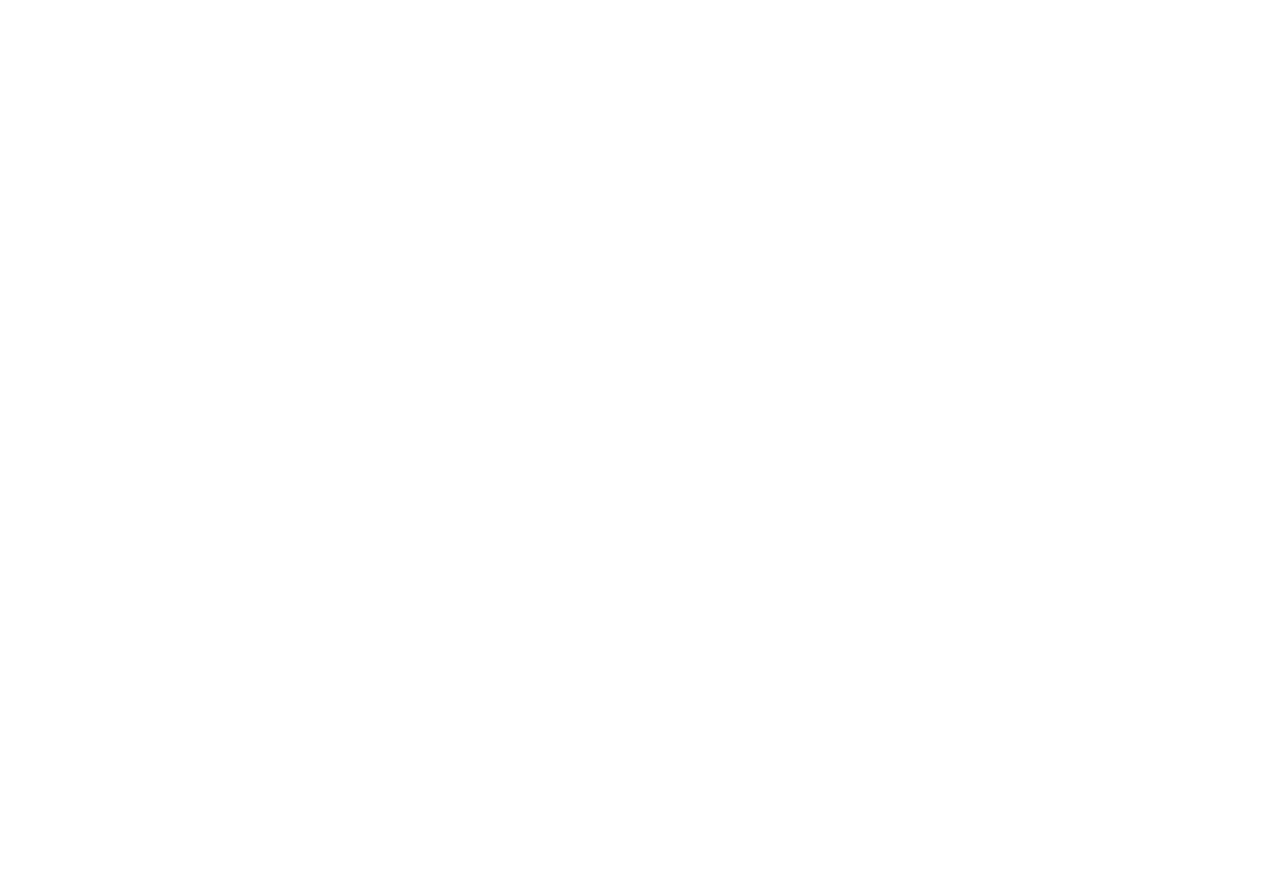
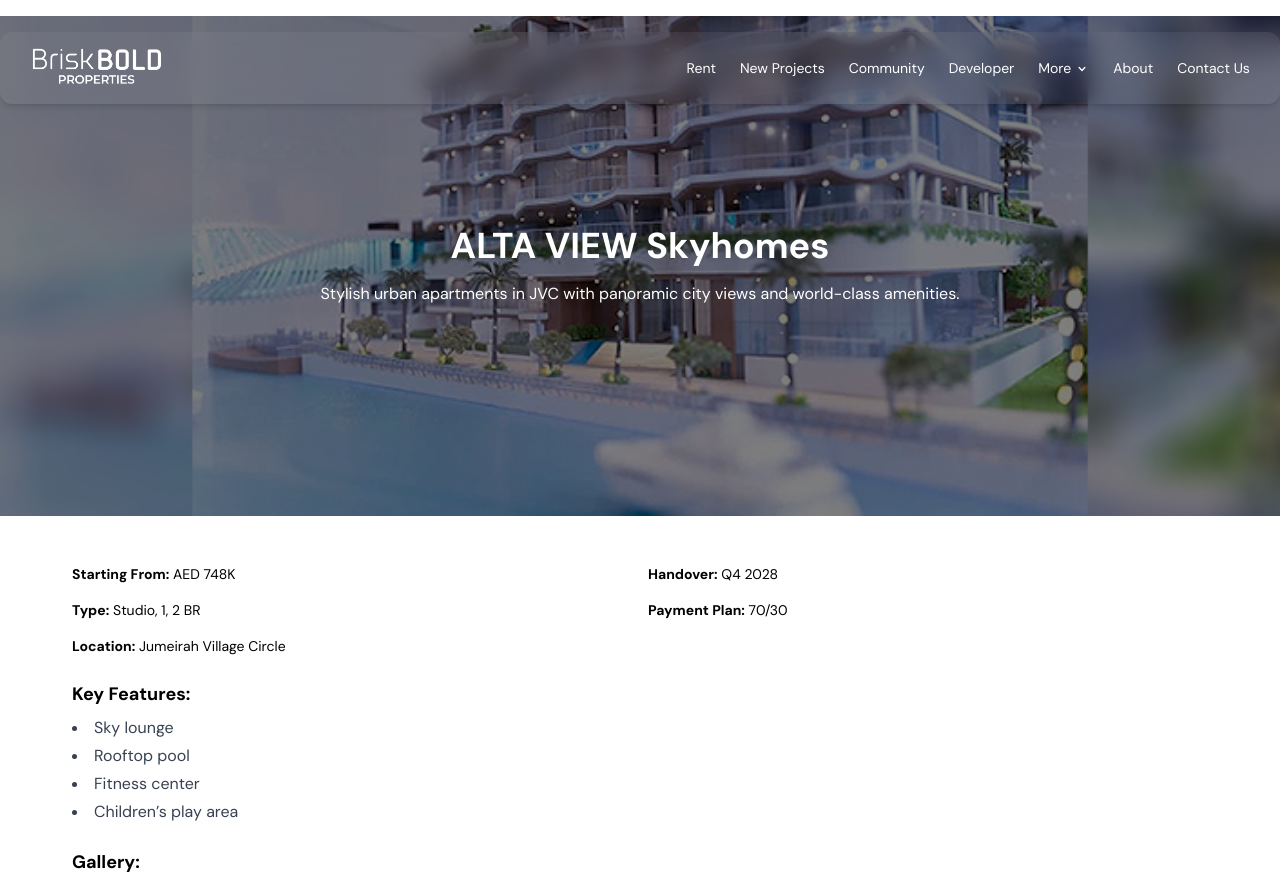
Before and after one commit to usmanashrafsiddiqi/BBP-MERN-WEBSITE, a React (Vite) app in the folder frontend/: page /projects/alta-view-skyhomes in a window 1280 px wide. Before the commit this address had no page. Shown: the top 890 px of the page. Before the commit the page ends 800 px from the top, so only its background shows below. Built offline with nearby package versions, Linux system fonts and the light colour scheme.

Commit message:
added inside projectdetail page

```diff
--- a/frontend/src/App.jsx
+++ b/frontend/src/App.jsx
@@ -18,6 +18,7 @@
 import Blogs from './pages/Blogs';
 import BlogArticle from './pages/BlogArticle';
 import JobDetail from "./pages/JobDetail";
+import ProjectDetails from "./pages/ProjectDetails";
 function App() {
   return (
     <Router>
@@ -35,6 +36,7 @@
         <Route path="/team" element={<TeamInfo />} />
         <Route path="/rent" element={<Rent />} />
         <Route path="/newprojects" element={<NewProjects />} />
+        <Route path="/projects/:slug" element={<ProjectDetails />} />
         <Route path="/developer/:name" element={<DeveloperDetail />} />
         <Route path="/career" element={<Career />} />
         <Route path="/careers/:slug" element={<JobDetail />} />
--- a/frontend/src/components/Navbar.jsx
+++ b/frontend/src/components/Navbar.jsx
@@ -23,7 +23,14 @@
 
         {/* Desktop Menu */}
         <div className="hidden md:flex items-center gap-6">
-          <Link to="/rent" className="text-white text-sm hover:underline">Rent</Link>
+         {/* Rent (Coming Soon) */}
+<div className="relative group cursor-default">
+  <span className="text-white text-sm">Rent</span>
+  <div className="absolute left-1/2 -translate-x-1/2 mt-1 hidden group-hover:block bg-black text-white text-xs rounded px-2 py-1 whitespace-nowrap">
+    Coming Soon
+  </div>
+</div>
+
           <Link to="/newprojects" className="text-white text-sm hover:underline">New Projects</Link>
           <Link to="/community" className="text-white text-sm hover:underline">Community</Link>
           <Link to="/developer" className="text-white text-sm hover:underline">Developer</Link>
@@ -63,7 +70,14 @@
       {/* Mobile Menu */}
       {menuOpen && (
         <div className="absolute top-full left-0 w-full bg-white text-black z-[9998] flex flex-col items-center space-y-4 py-6 rounded-b-[24px] shadow-lg md:hidden">
-          <Link to="/rent" className="hover:underline" onClick={toggleMenu}>Rent</Link>
+        {/* Rent (Coming Soon) */}
+<div className="relative group cursor-default">
+  <span className="text-black text-base">Rent</span>
+  <div className="absolute left-1/2 -translate-x-1/2 mt-1 hidden group-hover:block bg-black text-white text-xs rounded px-2 py-1 whitespace-nowrap">
+    Coming Soon
+  </div>
+</div>
+
           <Link to="/newprojects" className="hover:underline" onClick={toggleMenu}>New Projects</Link>
           <Link to="/community" className="hover:underline" onClick={toggleMenu}>Community</Link>
           <Link to="/developer" className="hover:underline" onClick={toggleMenu}>Developer</Link>
--- a/frontend/src/pages/NewProjects.jsx
+++ b/frontend/src/pages/NewProjects.jsx
@@ -1,12 +1,13 @@
 import React from "react";
-import { useLocation } from "react-router-dom";
+import { useLocation, Link } from "react-router-dom";
 import Header from "../components/Header";
 import Footer from "../components/Footer";
 
-// ✅ Updated Project Data
+// ✅ Updated Project Data with slugs
 const projects = [
   {
     id: 1,
+    slug: "reef998",
     image: "/reef998.jpg",
     title: "Reef 998",
     startingFrom: "AED 760K",
@@ -17,6 +18,7 @@
   },
   {
     id: 2,
+    slug: "azizi-sikandar",
     image: "/sikandar.jpg",
     title: "Azizi Sakandar",
     startingFrom: "AED 550K",
@@ -27,6 +29,7 @@
   },
   {
     id: 3,
+    slug: "azizi-arian",
     image: "/arian.jpg",
     title: "Azizi Arian",
     startingFrom: "AED 960K",
@@ -37,6 +40,7 @@
   },
   {
     id: 4,
+    slug: "azizi-wasel",
     image: "/wasel.jpg",
     title: "Azizi Wasel",
     startingFrom: "AED 1,675,000",
@@ -47,6 +51,7 @@
   },
   {
     id: 5,
+    slug: "alta-view-skyhomes",
     image: "/view.jpg",
     title: "ALTA VIEW Skyhomes",
     startingFrom: "AED 748K",
@@ -57,6 +62,7 @@
   },
   {
     id: 6,
+    slug: "samana-skyviews",
     image: "/skyview.jpg",
     title: "Samana Skyviews",
     startingFrom: "AED 689,000",
@@ -67,6 +73,7 @@
   },
   {
     id: 7,
+    slug: "azizi-ameer",
     image: "/ameer.jpg",
     title: "AZIZI AMEER",
     startingFrom: "AED 1,269,000",
@@ -75,8 +82,6 @@
     paymentPlan: "70/30",
     location: "AL Furjan ",
   },
-
-
 ];
 
 // 🔍 Function to extract query params
@@ -95,7 +100,6 @@
 
   const filteredProjects = projects.filter((project) => {
     const priceNumber = parseInt(project.startingFrom.replace(/[^\d]/g, ""));
-
     return (
       (!keyword ||
         project.title.toLowerCase().includes(keyword) ||
@@ -122,9 +126,10 @@
         ) : (
           <div className="grid grid-cols-1 sm:grid-cols-2 lg:grid-cols-3 gap-6">
             {filteredProjects.map((project) => (
-              <div
+              <Link
+                to={`/projects/${project.slug}`}
                 key={project.id}
-                className="bg-white rounded-xl shadow-md overflow-hidden border border-gray-200"
+                className="block bg-white rounded-xl shadow-md overflow-hidden border border-gray-200 hover:shadow-lg transition"
               >
                 <div className="relative">
                   <img
@@ -160,7 +165,7 @@
                   <span className="text-gray-500">📍</span>
                   <span>{project.location}</span>
                 </div>
-              </div>
+              </Link>
             ))}
           </div>
         )}
--- /dev/null
+++ b/frontend/src/pages/ProjectDetails.jsx
@@ -0,0 +1,227 @@
+import React from "react";
+import { useParams } from "react-router-dom";
+import Navbar from "../components/Navbar"; // ✅ Make sure you have your navbar here
+import Footer from "../components/Footer";
+
+const projectDetails = {
+  reef998: {
+    title: "Reef 998",
+    bannerImage: "/reef998.jpg",
+    startingFrom: "AED 760K",
+    handover: "2028",
+    type: "Studio, 1, 2 & 3 BHK",
+    paymentPlan: "5.5 Year",
+    location: "Dubai Land",
+    description:
+      "Reef 998 offers a modern living experience with stunning architecture and top-tier amenities, located in the heart of Dubai Land.",
+    features: [
+      "Infinity pool",
+      "State-of-the-art gym",
+      "24/7 security",
+      "Nearby schools and malls",
+    ],
+    gallery: ["/reef998.jpg", "/reef998.jpg", "/reef998.jpg"],
+  },
+  "azizi-sikandar": {
+    title: "Azizi Sikandar",
+    bannerImage: "/sikandar.jpg",
+    startingFrom: "AED 550K",
+    handover: "2027",
+    type: "Studio, 1 & 2 BR",
+    paymentPlan: "50/50",
+    location: "Al Furjan",
+    description:
+      "Premium apartments with direct access to Dubai's main highways, offering convenience and luxury.",
+    features: [
+      "Spacious balconies",
+      "Retail outlets",
+      "Community parks",
+      "Close to Metro station",
+    ],
+    gallery: ["/sikandar.jpg", "/sikandar.jpg"],
+  },
+  "azizi-arian": {
+    title: "Azizi Arian",
+    bannerImage: "/arian.jpg",
+    startingFrom: "AED 960K",
+    handover: "Dec 2026",
+    type: "1, 2 & 3 BR",
+    paymentPlan: "40/60",
+    location: "2 min Walk From Metro",
+    description:
+      "A luxurious development just steps away from the metro, offering high-end finishes and modern layouts.",
+    features: [
+      "Rooftop pool",
+      "Modern gym",
+      "High-speed elevators",
+      "Retail spaces on ground floor",
+    ],
+    gallery: ["/arian.jpg", "/arian.jpg"],
+  },
+  "azizi-wasel": {
+    title: "Azizi Wasel",
+    bannerImage: "/wasel.jpg",
+    startingFrom: "AED 1,675,000",
+    handover: "Q2 2027",
+    type: "1, 2 & 3 BR, Penthouse",
+    paymentPlan: "40/60",
+    location: "Dubai Island",
+    description:
+      "Exclusive residences on Dubai Island featuring panoramic sea views and resort-style living.",
+    features: [
+      "Beach access",
+      "Panoramic sea view",
+      "Infinity pool",
+      "Private parking",
+    ],
+    gallery: ["/wasel.jpg", "/wasel.jpg"],
+  },
+  "alta-view-skyhomes": {
+    title: "ALTA VIEW Skyhomes",
+    bannerImage: "/view.jpg",
+    startingFrom: "AED 748K",
+    handover: "Q4 2028",
+    type: "Studio, 1, 2 BR",
+    paymentPlan: "70/30",
+    location: "Jumeirah Village Circle",
+    description:
+      "Stylish urban apartments in JVC with panoramic city views and world-class amenities.",
+    features: [
+      "Sky lounge",
+      "Rooftop pool",
+      "Fitness center",
+      "Children’s play area",
+    ],
+    gallery: ["/view.jpg", "/view.jpg"],
+  },
+  "samana-skyviews": {
+    title: "Samana Skyviews",
+    bannerImage: "/skyview.jpg",
+    startingFrom: "AED 689,000",
+    handover: "-",
+    type: "Studio, 1, 2 BR",
+    paymentPlan: "1%",
+    location: "Dubai Production City",
+    description:
+      "Affordable luxury with resort-style amenities in a vibrant community.",
+    features: [
+      "Private pools in selected units",
+      "Gym",
+      "Outdoor cinema",
+      "BBQ area",
+    ],
+    gallery: ["/skyview.jpg", "/skyview.jpg"],
+  },
+  "azizi-ameer": {
+    title: "Azizi Ameer",
+    bannerImage: "/ameer.jpg",
+    startingFrom: "AED 1,269,000",
+    handover: "Dec 2027",
+    type: "Studio, 1, 2 & 3 BR",
+    paymentPlan: "70/30",
+    location: "Al Furjan",
+    description:
+      "Premium residences in Al Furjan designed for modern family living.",
+    features: [
+      "Community pool",
+      "Gym",
+      "Landscaped gardens",
+      "Close to Metro",
+    ],
+    gallery: ["/ameer.jpg", "/ameer.jpg"],
+  },
+};
+
+
+const ProjectDetails = () => {
+  const { slug } = useParams();
+  const project = projectDetails[slug];
+
+  if (!project) {
+    return (
+      <div className="text-center py-20 text-red-600 text-xl">
+        Project not found.
+      </div>
+    );
+  }
+
+  return (
+    <div>
+      {/* Hero Section with Navbar Over Image */}
+      <div className="relative w-full h-[500px]">
+        <img
+          src={project.bannerImage}
+          alt={project.title}
+          className="w-full h-full object-cover"
+        />
+        {/* Dark overlay */}
+        <div className="absolute inset-0 bg-black bg-opacity-50"></div>
+
+        {/* Navbar on top */}
+        <div className="absolute top-0 left-0 w-full z-20">
+          <Navbar />
+        </div>
+
+        {/* Title & description on image */}
+        <div className="absolute inset-0 flex flex-col items-center justify-center text-center text-white z-10 px-4">
+          <h1 className="text-4xl font-bold mb-4">{project.title}</h1>
+          <p className="max-w-2xl">{project.description}</p>
+        </div>
+      </div>
+
+      {/* Details section */}
+      <section className="max-w-[1200px] mx-auto px-4 md:px-8 py-12">
+        <div className="grid grid-cols-1 sm:grid-cols-2 gap-4 mb-6 text-sm">
+          <p>
+            <strong>Starting From:</strong> {project.startingFrom}
+          </p>
+          <p>
+            <strong>Handover:</strong> {project.handover}
+          </p>
+          <p>
+            <strong>Type:</strong> {project.type}
+          </p>
+          <p>
+            <strong>Payment Plan:</strong> {project.paymentPlan}
+          </p>
+          <p>
+            <strong>Location:</strong> {project.location}
+          </p>
+        </div>
+
+        {/* Features */}
+        {project.features && (
+          <div className="mb-6">
+            <h3 className="text-lg font-semibold mb-2">Key Features:</h3>
+            <ul className="list-disc list-inside space-y-1 text-gray-700">
+              {project.features.map((feature, idx) => (
+                <li key={idx}>{feature}</li>
+              ))}
+            </ul>
+          </div>
+        )}
+
+        {/* Gallery */}
+        {project.gallery && (
+          <div>
+            <h3 className="text-lg font-semibold mb-4">Gallery:</h3>
+            <div className="grid grid-cols-1 sm:grid-cols-3 gap-4">
+              {project.gallery.map((img, idx) => (
+                <img
+                  key={idx}
+                  src={img}
+                  alt={`${project.title} ${idx + 1}`}
+                  className="rounded-lg object-cover w-full h-48"
+                />
+              ))}
+            </div>
+          </div>
+        )}
+      </section>
+
+      <Footer />
+    </div>
+  );
+};
+
+export default ProjectDetails;
```
